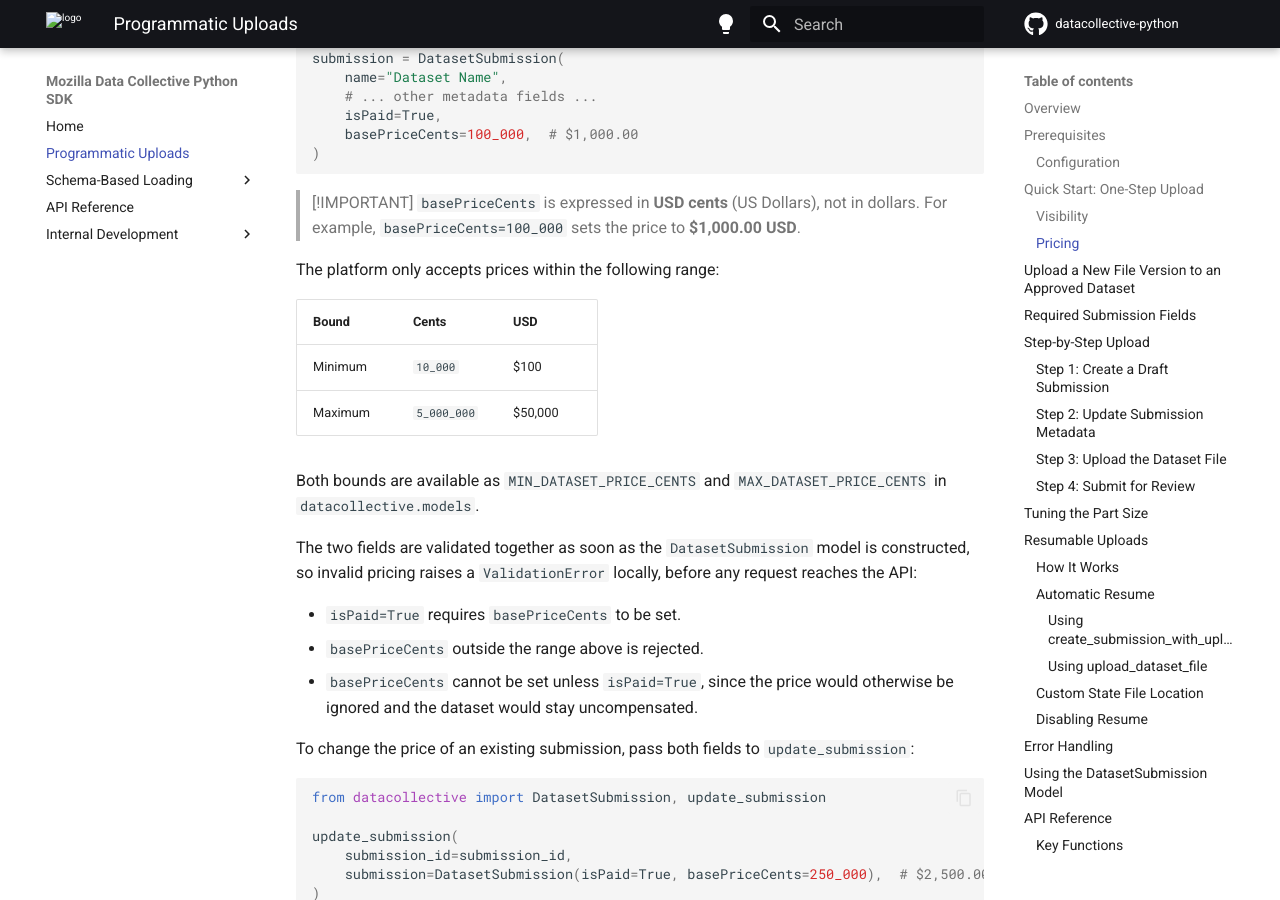
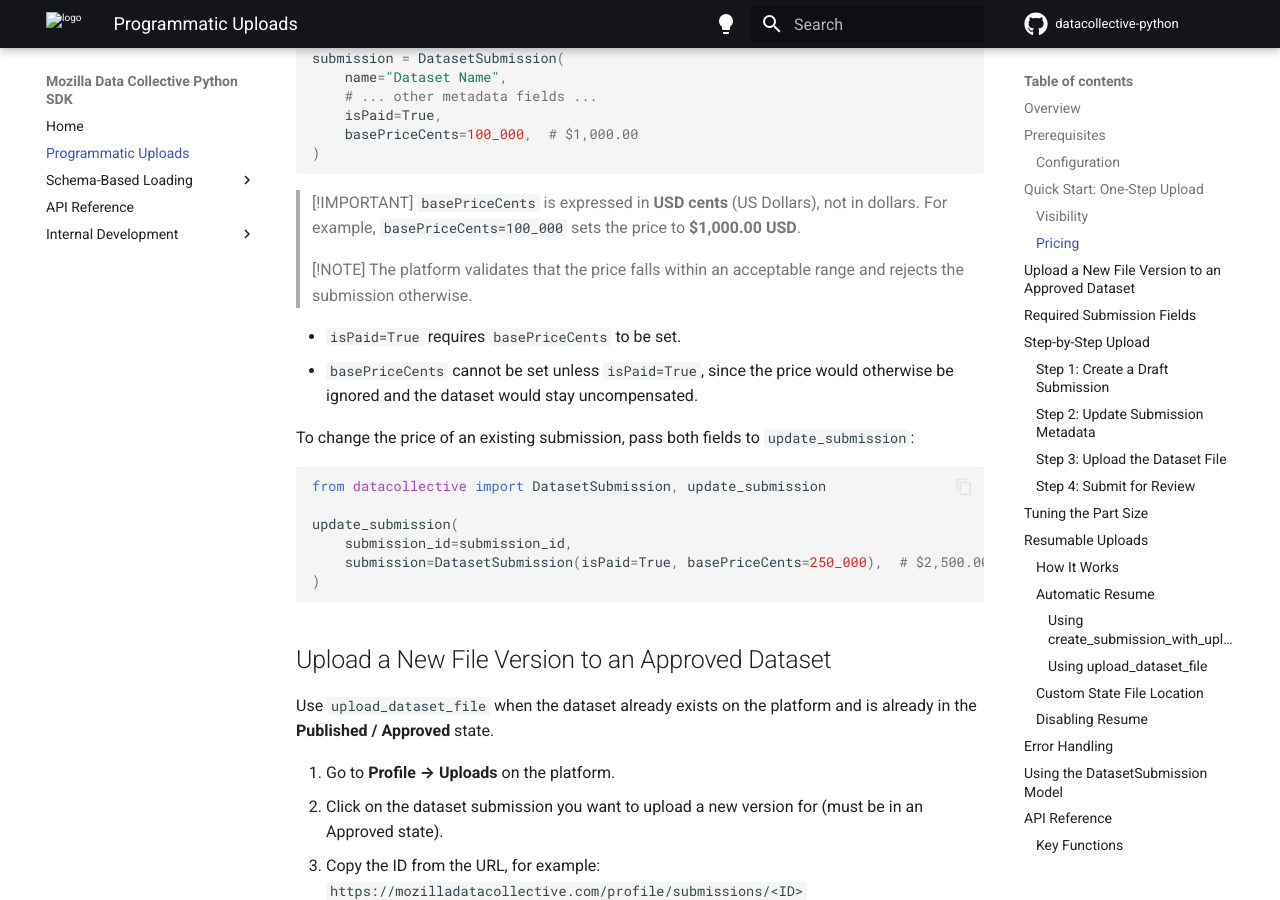
Before and after one commit to Mozilla-Data-Collective/datacollective-python, an MkDocs documentation site: the page built from docs/upload.md, in a window 1280 px wide and 900 px high, scrolled down 2986 px. Built offline with MkDocs 1.6.1 and Material for MkDocs 9.7.7, drawn with Linux system fonts in a browser that asks for light colours; comment, search, counter and statistics services are not loaded.

Commit message:
Remove value validation of price

```diff
--- a/docs/demo_upload.py
+++ b/docs/demo_upload.py
@@ -37,7 +37,7 @@
     showContactInfo=False,  # Whether to publicly display the contact information above
     visibility=Visibility.PUBLIC,  # public | private | restricted
     isPaid=False,  # If True then compensated dataset and requires basePriceCents, If False (default) = free dataset
-    # basePriceCents=100_000,  # Required if isPaid=True. Price in USD cents between 10_000 = $100 and 5_000_000 = $50,000.
+    # basePriceCents=100_000,  # Required if isPaid=True. Price in USD cents (in this example: $1,000.00).
     exclusivityOptOut=True,  # True = dataset is not exclusive to Data Collective (can be found elsewhere),
     # False = dataset is exclusively shared in Mozilla Data Collective
     agreeToSubmit=True,  # True = You confirm that you have the right to submit this dataset and that all information provided in the datasheet is accurate. Required to be true to complete the submission
--- a/docs/upload.md
+++ b/docs/upload.md
@@ -130,21 +130,11 @@
 > `basePriceCents` is expressed in **USD cents** (US Dollars), not in dollars.
 > For example, `basePriceCents=100_000` sets the price to **$1,000.00 USD**.
 
-The platform only accepts prices within the following range:
-
-| Bound   | Cents       | USD        |
-|---------|-------------|------------|
-| Minimum | `10_000`    | $100       |
-| Maximum | `5_000_000` | $50,000    |
-
-Both bounds are available as `MIN_DATASET_PRICE_CENTS` and `MAX_DATASET_PRICE_CENTS` in
-`datacollective.models`.
-
-The two fields are validated together as soon as the `DatasetSubmission` model is constructed,
-so invalid pricing raises a `ValidationError` locally, before any request reaches the API:
+> [!NOTE]
+> The platform validates that the price falls within an acceptable range and rejects the
+> submission otherwise.
 
 - `isPaid=True` requires `basePriceCents` to be set.
-- `basePriceCents` outside the range above is rejected.
 - `basePriceCents` cannot be set unless `isPaid=True`, since the price would otherwise be
   ignored and the dataset would stay uncompensated.
 
```
Also changed, not shown: README.md (+1 -2 lines), docs/index.md (+1 -1 lines), 2 other files.
